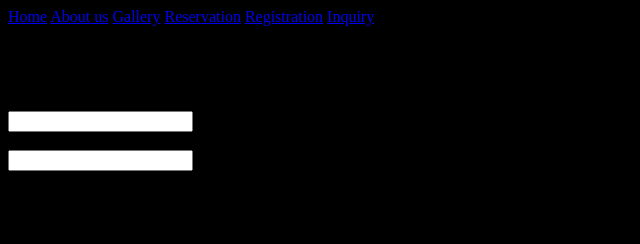
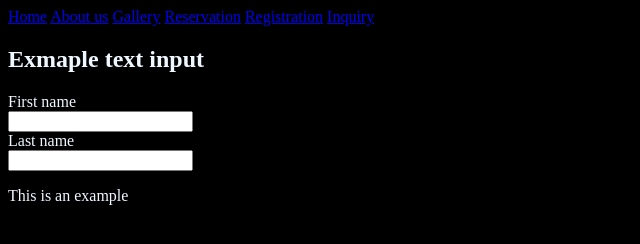
Before and after one commit to SonJaeMark/Mark-Jayson-Lanuzo-BSIT-1.7, a plain HTML site: page registration.html in a window 1280 px wide. Shown: the whole page, without its empty margins (0-640 px from the left). Drawn offline with Linux system fonts and the light colour scheme.

Commit message:
body font color changed to aliceblue

```diff
--- a/registration.html
+++ b/registration.html
@@ -4,6 +4,12 @@
     <meta charset="UTF-8">
     <meta name="viewport" content="width=device-width, initial-scale=1.0">
     <title>My first HTML | Registration</title>
+    <style>
+        body{
+            color: aliceblue;
+        }
+
+    </style>
 </head>
 <body bgcolor="black">
     <div>
```
